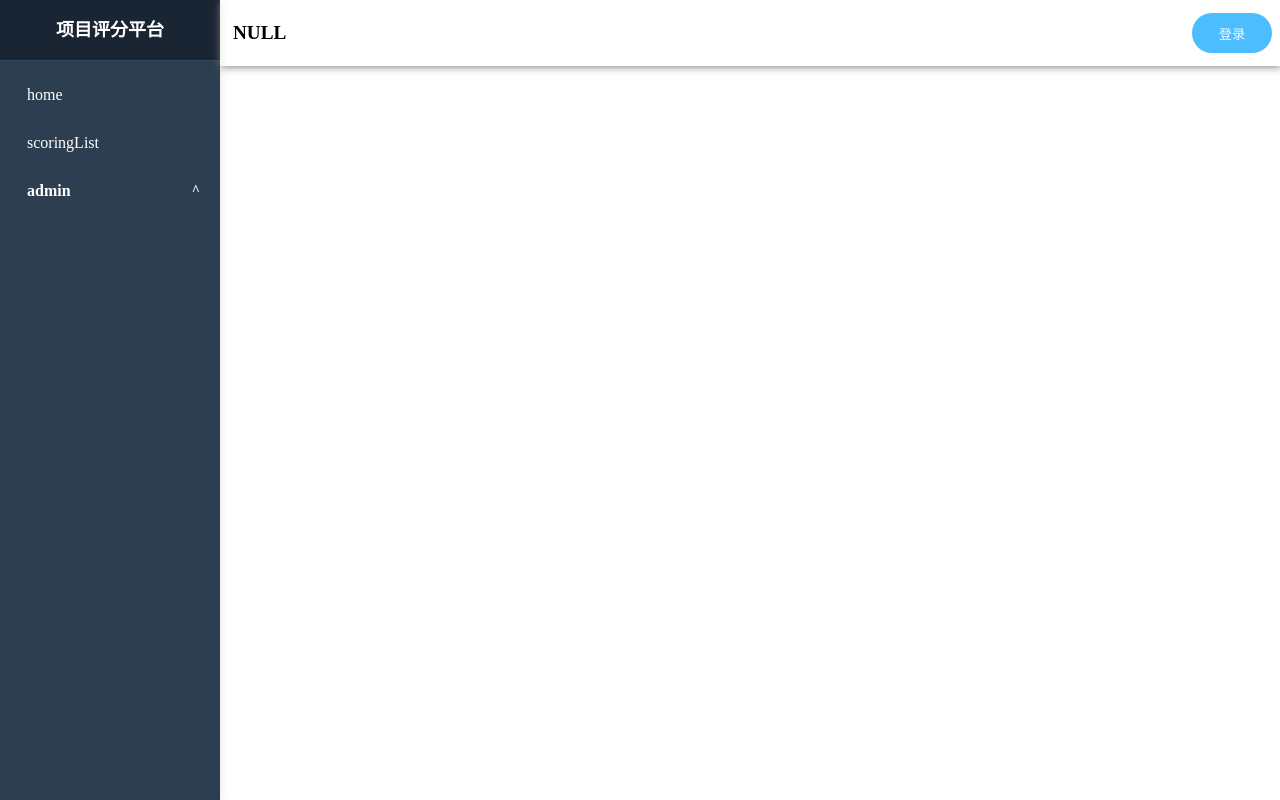
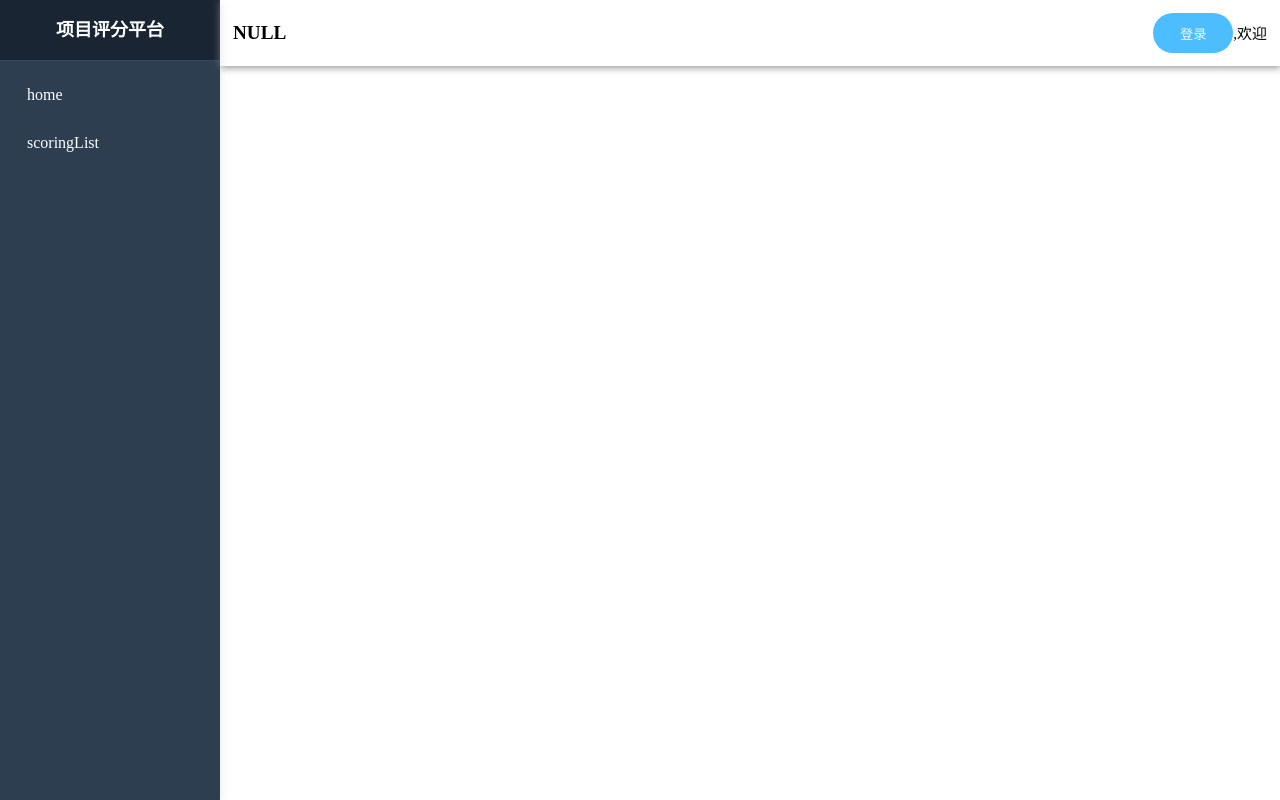
Before and after one commit to AleFlyX/GameEvalSys-Frontend, a Vue app: page / in a window 1280 px wide. Built offline with nearby package versions, Linux system fonts and the light colour scheme.

Commit message:
feat:完善HeadBar

```diff
--- a/src/assets/main.css
+++ b/src/assets/main.css
@@ -1,6 +1,7 @@
 * {
   --primary: rgba(6, 164, 255, 0.717);
   --primary-box-shadow: rgba(1, 166, 255, 0.429);
+  --gray-box-shadow: rgba(128, 128, 128, 0.381);
 }
 
 /* @import './base.css';
--- a/src/layouts/components/HeadBar.vue
+++ b/src/layouts/components/HeadBar.vue
@@ -10,6 +10,7 @@
         <button @click="goto('/login')">登录</button>
         <!-- <button>注册</button> -->
       </div>
+      <div class="personnal-info">
         <div class="avatar" v-if="userStore.isLogin">
           <p>{{ username[0] }}</p>
           <ul class="dropdown">
@@ -18,6 +19,9 @@
             <li @click="logout()" style="color: brown;">退出登录</li>
           </ul>
         </div>
+        <p class="username">{{ username }},欢迎</p>
+      </div>
+
     </div>
 
 
@@ -133,9 +137,24 @@ header {
   align-self: center;
 }
 
+.personnal-info {
+  display: flex;
+  gap: 10px;
+  justify-content: center;
+  align-items: center;
+}
+
+.personnal-info .username {
+  padding-bottom: 1px;
+  padding-right: 5px;
+  font-size: 15px;
+  font-weight: 500;
+  /* align-self: flex-end; */
+}
+
 .avatar {
-  height: 40px;
-  width: 40px;
+  height: 35px;
+  width: 35px;
   /* margin: 10px; */
   display: flex;
   flex-direction: column;
@@ -152,14 +171,14 @@ header {
 
 .dropdown {
   right: 0.1rem;
-  width: 120px;
+  width: 140px;
   position: absolute;
   padding-top: 60px;
   opacity: 0;
   line-height: 45px;
   transform: translateY(-60px);
   /* border: 1px solid; */
-  transition: 0.2s;
+  transition: all 0.3s;
 }
 
 
@@ -187,6 +206,5 @@ header {
   border-bottom-left-radius: 10px;
   border-bottom-right-radius: 10px;
   transform: translateY(75px);
-  transition: 0.3s;
 }
 </style>
--- a/src/layouts/components/SideBar.vue
+++ b/src/layouts/components/SideBar.vue
@@ -8,7 +8,7 @@
         {{ item.name }}
       </li>
       <!-- 折叠菜单组 -->
-      <li class="fold-menu-group">
+      <li class="fold-menu-group" v-if="userStore.isAdmin">
         <!-- 折叠菜单头部 -->
         <div class="fold-menu-header" @click="showSubMenu = !showSubMenu" :class="{ active: showSubMenu }">
           admin
@@ -31,10 +31,12 @@ import { ref, watch } from "vue";
 import { useRouter, useRoute } from "vue-router";
 import { norm } from "@/router/modules/normalRoutes";
 import { admin } from "@/router/modules/adminRoutes";
+import { useUserStore } from "@/stores/modules/userStore";
 
 const router = useRouter();
 const route = useRoute(); // 当前路由实例
 const showSubMenu = ref(false); // 折叠菜单展开状态
+const userStore = useUserStore();
 
 // 跳转路由方法
 const gotoRoute = (path) => {
```
Lines whose indentation alone changed are shown as unchanged.
